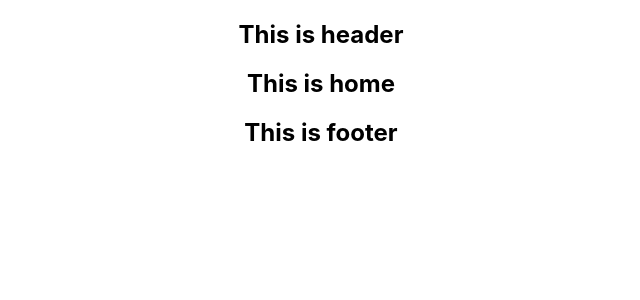
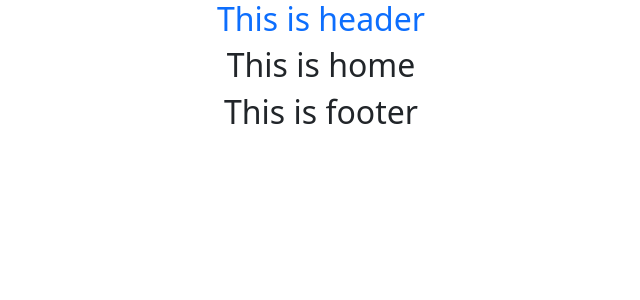
Before and after one commit to rayhan1650/bike-house-client, a React (Create React App) app: page / in a window 1280 px wide. Shown: the top 300 px of the page, without its empty margins (319-959 px from the left). Built offline with nearby package versions, Linux system fonts and the light colour scheme.

Commit message:
react bootstrap installed

```diff
--- a/package.json
+++ b/package.json
@@ -6,7 +6,9 @@
     "@testing-library/jest-dom": "^5.16.4",
     "@testing-library/react": "^13.1.1",
     "@testing-library/user-event": "^13.5.0",
+    "bootstrap": "^5.1.3",
     "react": "^18.1.0",
+    "react-bootstrap": "^2.3.1",
     "react-dom": "^18.1.0",
     "react-router-dom": "^6.3.0",
     "react-scripts": "5.0.1",
--- a/src/Pages/Shared/Header/Header.js
+++ b/src/Pages/Shared/Header/Header.js
@@ -3,7 +3,7 @@ import React from "react";
 const Header = () => {
   return (
     <div>
-      <h2>This is header</h2>
+      <h2 className="text-primary">This is header</h2>
     </div>
   );
 };
--- a/src/index.js
+++ b/src/index.js
@@ -4,6 +4,7 @@ import "./index.css";
 import App from "./App";
 import reportWebVitals from "./reportWebVitals";
 import { BrowserRouter } from "react-router-dom";
+import "bootstrap/dist/css/bootstrap.min.css";
 
 const root = ReactDOM.createRoot(document.getElementById("root"));
 root.render(
```
Also changed, not shown: 1 other file (tests, documents, lock files or other folders).
